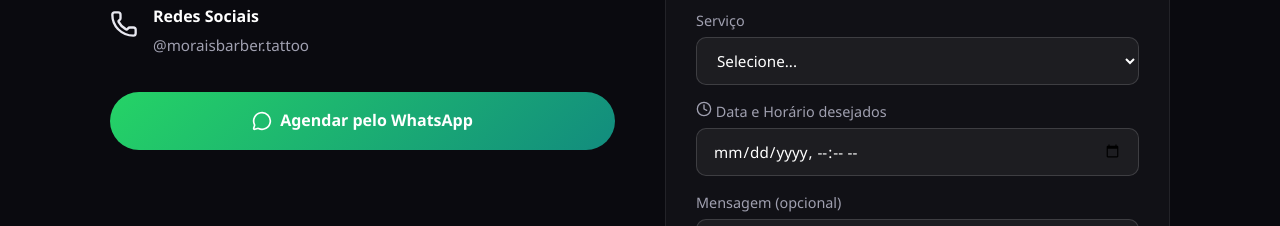
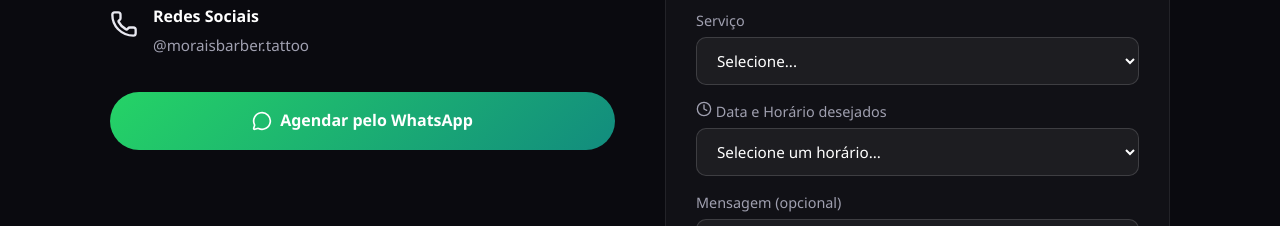
Before and after one commit to cowhezzbiz/Morais-barber, a React (Vite) app: page / in a window 1280 px wide. Shown: the part 5560-5786 px from the top of the page. Built offline with nearby package versions, Linux system fonts and the light colour scheme.

Commit message:
Horarios limitados: Ter-Sex 9h-19:30h, Sab 9h-17h

```diff
--- a/src/App.tsx
+++ b/src/App.tsx
@@ -21,6 +21,49 @@ function App() {
   const [formMensagem, setFormMensagem] = useState('')
   const [enviado, setEnviado] = useState(false)
   const [horario, setHorario] = useState('')
+
+  const gerarHorariosDisponiveis = () => {
+    const horarios: string[] = []
+    const hoje = new Date()
+
+    // Gera horários para os próximos 30 dias
+    for (let i = 0; i < 30; i++) {
+      const data = new Date(hoje)
+      data.setDate(hoje.getDate() + i)
+      const diaSemana = data.getDay() // 0=dom, 1=seg, 2=ter, 3=qua, 4=qui, 5=sex, 6=sab
+
+      // Domingo (0) e Segunda (1) = fechado
+      if (diaSemana === 0 || diaSemana === 1) continue
+
+      const ano = data.getFullYear()
+      const mes = String(data.getMonth() + 1).padStart(2, '0')
+      const dia = String(data.getDate()).padStart(2, '0')
+
+      if (diaSemana >= 2 && diaSemana <= 5) {
+        // Terça a Sexta: 9h às 19:30h
+        for (let h = 9; h <= 19; h++) {
+          horarios.push(`${ano}-${mes}-${dia}T${String(h).padStart(2, '0')}:00`)
+          if (h < 19) {
+            horarios.push(`${ano}-${mes}-${dia}T${String(h).padStart(2, '0')}:30`)
+          }
+        }
+        // 19:30
+        horarios.push(`${ano}-${mes}-${dia}T19:30`)
+      } else if (diaSemana === 6) {
+        // Sábado: 9h às 17h
+        for (let h = 9; h <= 17; h++) {
+          horarios.push(`${ano}-${mes}-${dia}T${String(h).padStart(2, '0')}:00`)
+          if (h < 17) {
+            horarios.push(`${ano}-${mes}-${dia}T${String(h).padStart(2, '0')}:30`)
+          }
+        }
+      }
+    }
+
+    return horarios
+  }
+
+  const horariosDisponiveis = gerarHorariosDisponiveis()
 
   const enviarFormulario = async (e: React.FormEvent) => {
     e.preventDefault()
@@ -398,7 +441,21 @@ function App() {
                 </div>
                 <div className="form-grupo">
                   <label htmlFor="horario"><Clock size={16} /> Data e Horário desejados</label>
-                  <input type="datetime-local" id="horario" value={horario} onChange={e => setHorario(e.target.value)} />
+                  <select id="horario" value={horario} onChange={e => setHorario(e.target.value)} required>
+                    <option value="">Selecione um horário...</option>
+                    {horariosDisponiveis.map(h => {
+                      const data = new Date(h)
+                      const diaSemana = ['Dom', 'Seg', 'Ter', 'Qua', 'Qui', 'Sex', 'Sáb'][data.getDay()]
+                      const dia = String(data.getDate()).padStart(2, '0')
+                      const mes = String(data.getMonth() + 1).padStart(2, '0')
+                      const hora = h.split('T')[1]
+                      return (
+                        <option key={h} value={h}>
+                          {diaSemana} {dia}/{mes} às {hora}
+                        </option>
+                      )
+                    })}
+                  </select>
                 </div>
                 <div className="form-grupo">
                   <label htmlFor="mensagem">Mensagem (opcional)</label>
```
